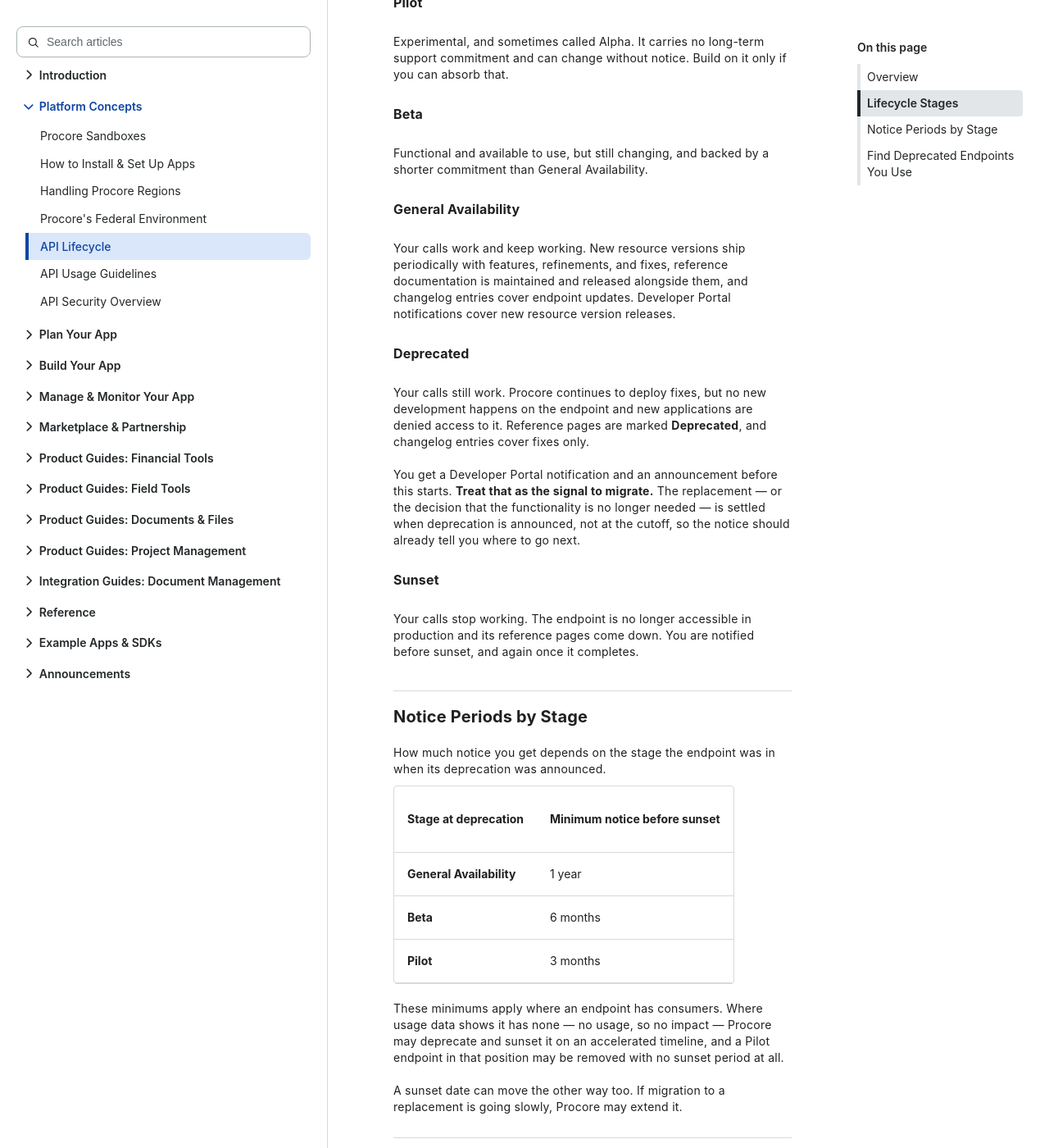
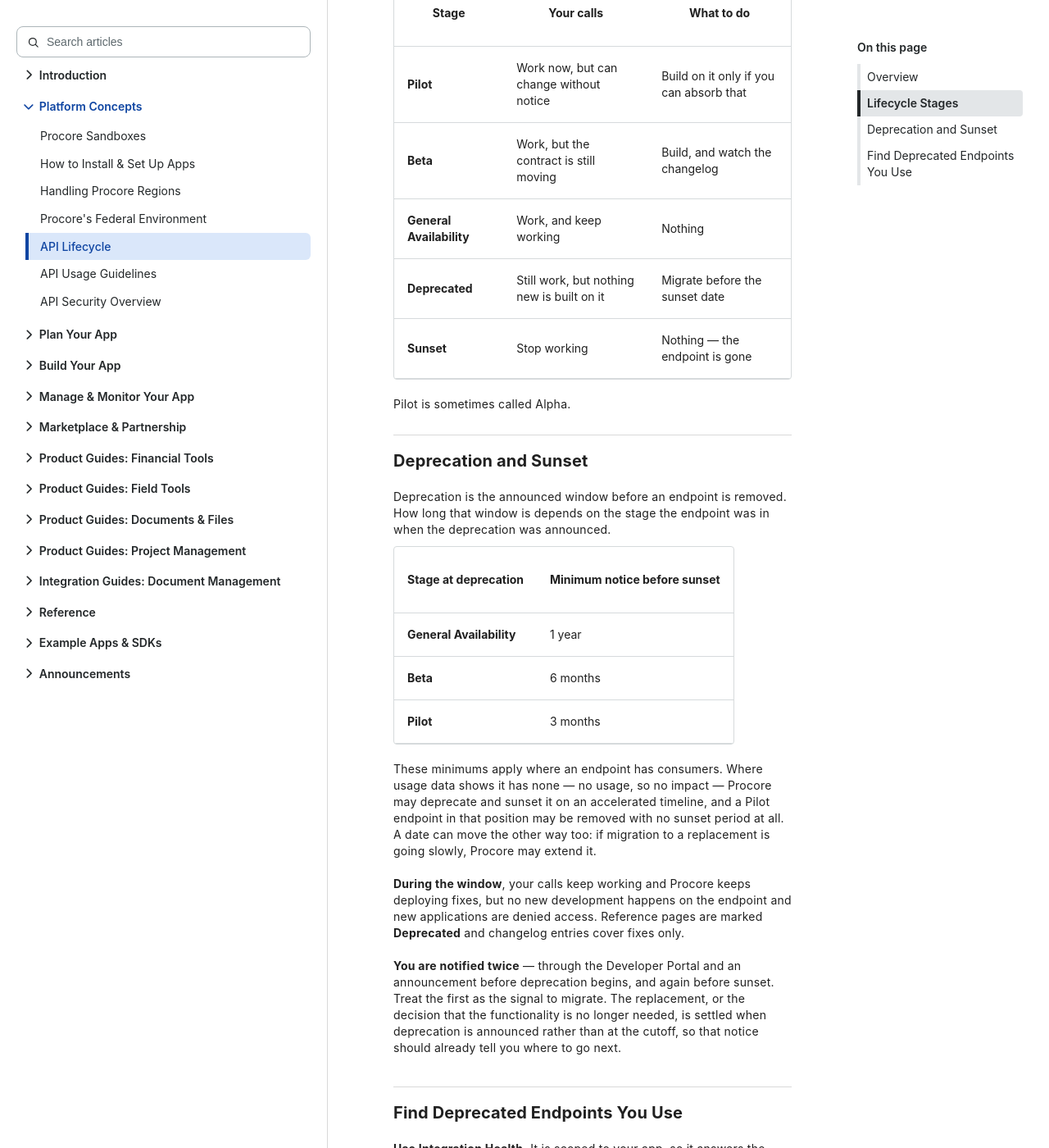
Before and after one commit to procore/documentation, a Jekyll site: the page built from getting_started/rest_api_lifecycle.md, in a window 1280 px wide and 1400 px high, scrolled down 700 px. Shown: the whole window at 82% size. Built offline with Jekyll 4.4.1, drawn with Linux system fonts in a browser that asks for light colours; comment, search, counter and statistics services are not loaded.

Commit message:
docs: restructure Lifecycle Stages as a comparison table
Five H3s carrying one or two sentences each produced a page that was
mostly whitespace, with weighting that implied importance the content
did not have - Pilot got a line, Deprecated got two paragraphs. The
H3s also never reached the On This Page rail, so a reader arriving to
ask "what does Deprecated mean for me" could not jump to it.

The stages are five things differing along the same axes, which is what
a table is for. Prose was making the reader hold five paragraphs in
their head to compare them. Three columns - Stage, Your calls, What to
do - with no cell over 42 characters, so this does not repeat the
five-column table that was just removed for squeezing.

Process detail moves to a restored Deprecation and Sunset section,
which now owns the whole retirement story: how long the window is, that
it can be accelerated where there is no usage or extended where
migration lags, what happens during it, and that you are notified
twice. Both are H2s, so both reach the rail.

Dropped from the page: that reference documentation is maintained and
released alongside new versions, and the GA changelog and notification
behaviour. The first is Procore housekeeping a developer would not act
on; the second is owned by the REST API Changelog section on REST API
Overview.

Co-Authored-By: Claude Opus 5 <noreply@anthropic.com>

```diff
--- a/getting_started/rest_api_lifecycle.md
+++ b/getting_started/rest_api_lifecycle.md
@@ -16,28 +16,22 @@ Every Procore REST API endpoint sits at a lifecycle stage that tells you how sta
 
 An endpoint matures through Pilot, Beta, and General Availability, then retires through Deprecated and Sunset. Sunset is an exit from any stage — an endpoint does not have to reach General Availability before it is retired.
 
-### Pilot
-Experimental, and sometimes called Alpha. It carries no long-term support commitment and can change without notice. Build on it only if you can absorb that.
+| Stage | Your calls | What to do |
+| --- | --- | --- |
+| **Pilot** | Work now, but can change without notice | Build on it only if you can absorb that |
+| **Beta** | Work, but the contract is still moving | Build, and watch the changelog |
+| **General Availability** | Work, and keep working | Nothing |
+| **Deprecated** | Still work, but nothing new is built on it | Migrate before the sunset date |
+| **Sunset** | Stop working | Nothing — the endpoint is gone |
 
-### Beta
-Functional and available to use, but still changing, and backed by a shorter commitment than General Availability.
+Pilot is sometimes called Alpha.
 
-### General Availability
-Your calls work and keep working. New resource versions ship periodically with features, refinements, and fixes, reference documentation is maintained and released alongside them, and changelog entries cover endpoint updates. Developer Portal notifications cover new resource version releases.
-
-### Deprecated
-Your calls still work. Procore continues to deploy fixes, but no new development happens on the endpoint and new applications are denied access to it. Reference pages are marked **Deprecated**, and changelog entries cover fixes only.
-
-You get a Developer Portal notification and an announcement before this starts. **Treat that as the signal to migrate.** The replacement — or the decision that the functionality is no longer needed — is settled when deprecation is announced, not at the cutoff, so the notice should already tell you where to go next.
-
-### Sunset
-Your calls stop working. The endpoint is no longer accessible in production and its reference pages come down. You are notified before sunset, and again once it completes.
-<br><br>
+<div class="details-bottom-spacing"></div>
 
 ***
-## Notice Periods by Stage
+## Deprecation and Sunset
 
-How much notice you get depends on the stage the endpoint was in when its deprecation was announced.
+Deprecation is the announced window before an endpoint is removed. How long that window is depends on the stage the endpoint was in when the deprecation was announced.
 
 | Stage at deprecation | Minimum notice before sunset |
 | --- | --- |
@@ -45,11 +39,12 @@ How much notice you get depends on the stage the endpoint was in when its deprec
 | **Beta** | 6 months |
 | **Pilot** | 3 months |
 
-These minimums apply where an endpoint has consumers. Where usage data shows it has none — no usage, so no impact — Procore may deprecate and sunset it on an accelerated timeline, and a Pilot endpoint in that position may be removed with no sunset period at all.
+These minimums apply where an endpoint has consumers. Where usage data shows it has none — no usage, so no impact — Procore may deprecate and sunset it on an accelerated timeline, and a Pilot endpoint in that position may be removed with no sunset period at all. A date can move the other way too: if migration to a replacement is going slowly, Procore may extend it.
 
-A sunset date can move the other way too. If migration to a replacement is going slowly, Procore may extend it.
+**During the window**, your calls keep working and Procore keeps deploying fixes, but no new development happens on the endpoint and new applications are denied access. Reference pages are marked **Deprecated** and changelog entries cover fixes only.
 
-<div class="details-bottom-spacing"></div>
+**You are notified twice** — through the Developer Portal and an announcement before deprecation begins, and again before sunset. Treat the first as the signal to migrate. The replacement, or the decision that the functionality is no longer needed, is settled when deprecation is announced rather than at the cutoff, so that notice should already tell you where to go next.
+<br><br>
 
 ***
 ## Find Deprecated Endpoints You Use
```
